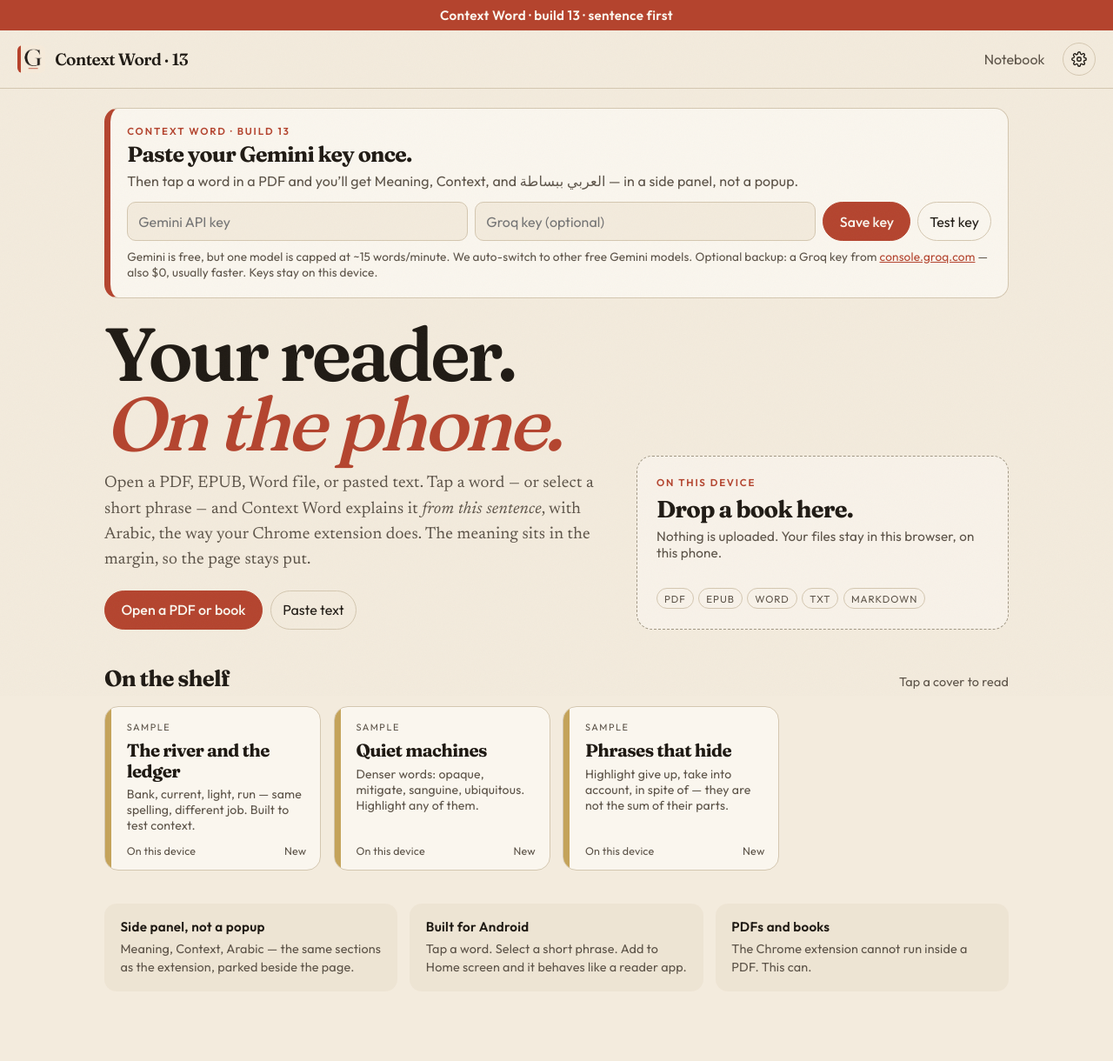
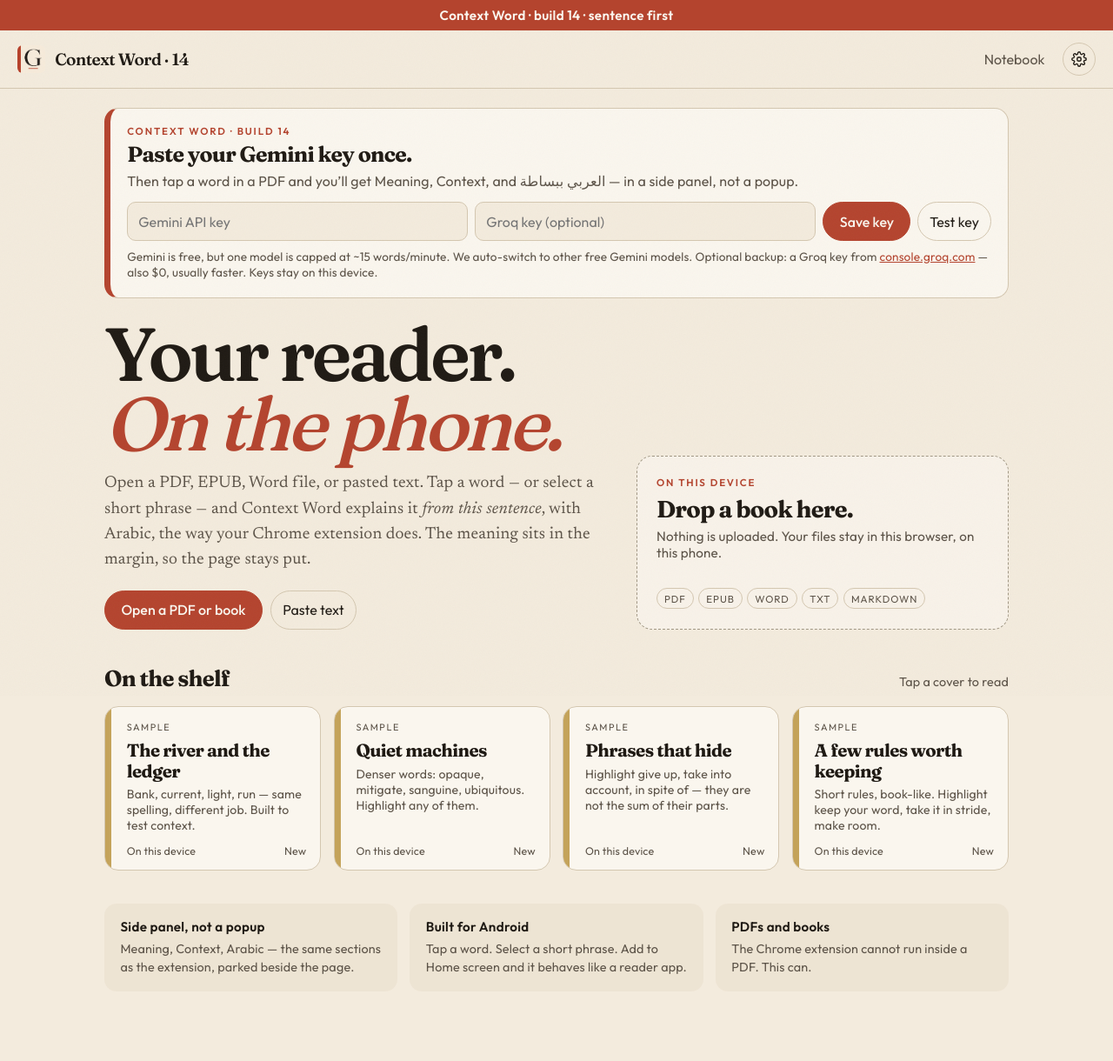
Before and after one commit to Muhammad15498/todo-app, a Flask app: page / in a window 1280 px wide. Shown: the whole page at 87% size. Run offline with Flask 3, Linux system fonts and the light colour scheme; some libraries are stand-ins or nearby versions.

Commit message:
Add a book-like rules sample and bring the preview back.
Cannot ship Richard Templar’s copyrighted book. This is original short rules in that readable style so highlighting still works on real sentences, not a PDF scan.

Co-authored-by: arena-agent <297053741+arena-agent@users.noreply.github.com>

```diff
--- a/static/js/clicks.js
+++ b/static/js/clicks.js
@@ -597,6 +597,12 @@
                 title: "Quiet machines",
                 text: "The engine did not fail so much as it declined to continue. The fault was opaque at first. She isolated the circuit, mitigated the heat, and waited. She was sanguine about the repair. Ubiquitous sensors make every engine a little more honest.\n\nHighlight opaque, mitigate, sanguine, or ubiquitous."
               }
+            : which === "rules"
+              ? {
+                  id: "sample-rules",
+                  title: "A few rules worth keeping",
+                  text: "Keep your word, even when it is inconvenient. A small promise kept is worth more than a grand plan that never lands. In the long run, this is how trust is built.\n\nTake the slight in stride. Most of it is carelessness, not a plot. Leave a little room in the day. Empty time is not wasted.\n\nHighlight keep your word, in the long run, take it in stride, or make room."
+                }
             : {
                 id: "sample-phrases",
                 title: "Phrases that hide",
@@ -700,6 +706,9 @@
       case "cardScience":
         CW.sample("science");
         return true;
+      case "cardRules":
+        CW.sample("rules");
+        return true;
       case "installDismiss":
         if (el("installTip")) el("installTip").classList.add("hidden");
         return true;
@@ -751,6 +760,6 @@
       if (el("bannerKey") && gk) el("bannerKey").value = gk;
       if (el("bannerGroq") && rq) el("bannerGroq").value = rq;
     } catch (e) {}
-    say("Context Word · build 13 · sentence first");
+    say("Context Word · build 14 · sentence first");
   });
 })();
--- a/static/js/samples.js
+++ b/static/js/samples.js
@@ -39,5 +39,42 @@ She was sanguine about the repair. Not because it was trivial, but because she h
 The manual spoke of tolerances, of thermal expansion, of a valve that might stick after a long idle. She worked by feel as much as by the screen. When the numbers came back into range she let the engine idle, listening. It was not silent — nothing honest is — but it was quiet in the way a library is quiet: full of small, legitimate sounds.
 
 Outside, the evening was already going. She wiped her hands, closed the bay, and made a note to order the part. A good repair, she thought, is not a victory over the machine. It is a translation. You listen until you can say, in plain language, what it was trying to tell you.`
+  },
+  {
+    id: "sample-rules",
+    title: "A few rules worth keeping",
+    type: "sample",
+    blurb: "Short rules, book-like. Highlight keep your word, take it in stride, make room.",
+    body: `Keep your word, even when it is inconvenient.
+
+If you said you would come, come. If you said you would send it by Friday, send it. People do not remember your excuses as clearly as they remember the gap you left. A small promise kept is worth more than a grand plan that never lands. In the long run, this is how trust is built — not with speeches, but with showing up when it would have been easier not to.
+
+Do not wait to be in the mood.
+
+The mood is a poor manager. If you only work, write, call, or tidy when you feel like it, the important things will wait forever. Start in a small way. Five honest minutes often do more than an hour of circling the task. Once you begin, the mood has a habit of catching up.
+
+Leave a little room in the day.
+
+A packed schedule looks impressive and then it snaps. Traffic, a neighbour, a child, a slow email — life does not ask permission. If every hour is spoken for, the first delay ruins the rest. Make room on purpose. Empty time is not wasted. It is how you absorb what actually happens.
+
+Take the slight in stride.
+
+Someone will forget your name, talk over you, or fail to thank you. Most of it is carelessness, not a plot. If you collect every slight, you will walk around heavy. Take it in stride: notice it, then put it down. Save your anger for the rare thing that is truly unjust.
+
+Notice who is quiet.
+
+The loudest person in the room is not always the one who knows. Watch who listens. Watch who does the work without announcing it. A quiet colleague may be carrying more than they say. Ask them what they think, and then wait. People tell the truth if you give them a pause.
+
+Finish the small thing before you start the grand one.
+
+Unfinished small things pile up and steal your attention. A reply, a bill, a sink, a promise to ring your mother — each one is light on its own and heavy in a heap. Clear a little ground. Then the larger work has somewhere to stand.
+
+Be kind when you are tired.
+
+Tiredness makes a sharp tongue. The people closest to you usually receive the leftover version of you, not the polite one you take to work. Hold your tongue for one extra beat. Kindness at the end of a long day is not softness. It is discipline.
+
+None of this is new. You have heard versions of it from a parent, a teacher, a book you meant to finish. The point is not to collect rules. The point is to pick two and keep them when nobody is watching.
+
+Highlight keep your word, in the long run, take it in stride, make room, or any single word. The panel should tell you what this sentence is saying — not a dictionary entry.`
   }
 ];
--- a/templates/index.html
+++ b/templates/index.html
@@ -16,16 +16,16 @@
   <link rel="preconnect" href="https://fonts.googleapis.com">
   <link rel="preconnect" href="https://fonts.gstatic.com" crossorigin>
   <link href="https://fonts.googleapis.com/css2?family=Atkinson+Hyperlegible:ital,wght@0,400;0,700;1,400&family=Fraunces:opsz,wght@9..144,500;9..144,600;9..144,700&family=Newsreader:ital,opsz,wght@0,6..72,400;0,6..72,500;0,6..72,600;1,6..72,400&family=Outfit:wght@400;500;600&family=Source+Serif+4:opsz,wght@8..60,400;8..60,600&display=swap" rel="stylesheet">
-  <link rel="stylesheet" href="{{ url_for('static', filename='css/app.css') }}?v=13">
-  <script src="{{ url_for('static', filename='js/clicks.js') }}?v=13"></script>
+  <link rel="stylesheet" href="{{ url_for('static', filename='css/app.css') }}?v=14">
+  <script src="{{ url_for('static', filename='js/clicks.js') }}?v=14"></script>
 </head>
 <body>
-  <div id="bootBar">Context Word · build 13 · sentence first</div>
+  <div id="bootBar">Context Word · build 14 · sentence first</div>
   <div class="app">
     <header class="topbar" id="topbar">
       <button class="brand" id="brand" type="button" aria-label="Context Word home" onclick="CW.home()">
         <img class="brand-mark" src="{{ url_for('static', filename='img/icon.png') }}" alt="">
-        <span class="brand-name">Context Word · 13</span>
+        <span class="brand-name">Context Word · 14</span>
       </button>
       <div class="top-actions">
         <button class="text-btn" id="btnVocab" type="button" onclick="CW.vocab()">Notebook</button>
@@ -43,7 +43,7 @@
     <section class="view library" id="view-library">
       <div class="setup-card" id="geminiBanner">
         <div>
-          <div class="drop-kicker">Context Word · build 13</div>
+          <div class="drop-kicker">Context Word · build 14</div>
           <h2>Paste your Gemini key once.</h2>
           <p>Then tap a word in a PDF and you’ll get Meaning, Context, and العربي ببساطة — in a side panel, not a popup.</p>
         </div>
@@ -103,6 +103,12 @@
           <p>Opaque, mitigate, sanguine, ubiquitous — denser words, same gesture.</p>
           <div class="card-foot"><span>On this device</span><span>Tap me</span></div>
         </article>
+        <article class="card" data-kind="sample" id="cardRules" onclick="CW.sample('rules')">
+          <div class="card-kind">Sample</div>
+          <h3>A few rules worth keeping</h3>
+          <p>Short rules, like a real book. Highlight keep your word, take it in stride, make room.</p>
+          <div class="card-foot"><span>On this device</span><span>Tap me</span></div>
+        </article>
       </div>
 
       <div class="tips">
@@ -140,7 +146,7 @@
         <aside class="panel" id="panel" aria-live="polite">
           <div class="panel-handle" id="panelHandle"></div>
           <div class="panel-head">
-            <div class="panel-kicker">Context Word · build 13</div>
+            <div class="panel-kicker">Context Word · build 14</div>
             <button class="icon-btn panel-close-mobile" id="panelClose" type="button" aria-label="Close">×</button>
           </div>
           <div class="panel-body" id="panelBody"></div>
@@ -251,6 +257,6 @@
   <script src="https://cdnjs.cloudflare.com/ajax/libs/jszip/3.10.1/jszip.min.js"></script>
   <script src="https://cdn.jsdelivr.net/npm/epubjs@0.3.93/dist/epub.min.js"></script>
   <script src="https://cdnjs.cloudflare.com/ajax/libs/mammoth/1.8.0/mammoth.browser.min.js"></script>
-  <script type="module" src="{{ url_for('static', filename='js/app.js') }}?v=13"></script>
+  <script type="module" src="{{ url_for('static', filename='js/app.js') }}?v=14"></script>
 </body>
 </html>
```
